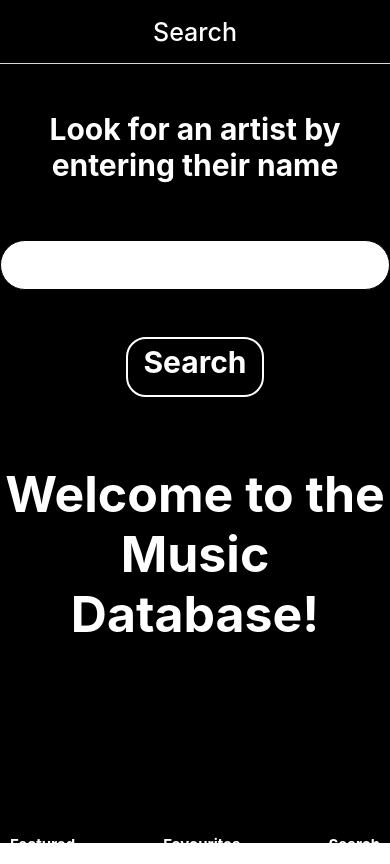
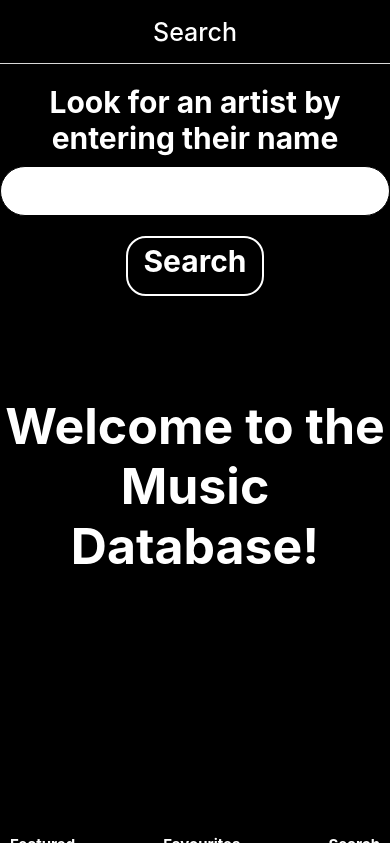
Before and after one commit to CedricVR95/MobileProject2021, a React Native app in the folder MobileProject2021/: screen / in a window 390 px wide. Built offline with nearby package versions, Linux system fonts and the light colour scheme.

Commit message:
Bugfixes

```diff
--- a/MobileProject2021/App.tsx
+++ b/MobileProject2021/App.tsx
@@ -1,18 +1,11 @@
 import * as React from "react";
-import { StatusBar } from "expo-status-bar";
-import { Button, FlatList, StyleSheet, Text, View } from "react-native";
 import SearchArtist from "./components/searchArtist/searchArtist";
 import { Artist, Album } from "./types";
 import axios from "axios";
 import ArtistPage from "./components/ArtistPage/artistPage";
 import Footer from "./components/footer/footer";
-import {
-  NavigationContainer,
-  StackNavigationState,
-  useNavigation,
-} from "@react-navigation/native";
+import {NavigationContainer,} from "@react-navigation/native";
 import { createNativeStackNavigator } from "@react-navigation/native-stack";
-import { Navigation } from "react-native-navigation";
 import AlbumPage from "./components/albumPage/albumPage";
 import { useState } from "react";
 import TracksPage from "./components/tracksPage/tracksPage";
@@ -21,25 +14,16 @@ import FeaturedPage from "./components/featuredPage/featuredPage";
 import AsyncStorage from "@react-native-async-storage/async-storage";
 import { SafeAreaProvider } from "react-native-safe-area-context";
 
+//--- STACK NAVIGATOR ---
 const Stack = createNativeStackNavigator();
-
-// options={{title: 'Search', headerLeft: () => (<Button title="Left" onPress={() => navigation.navigate.goBack()}></Button>)}}
 
 //--- STRINGS FOR DIFFERENT API CALLS ---
 const baseURL = "https://theaudiodb.com/api/v1/json/2";
-// const artistName: string = "nirvana";
 const getArtistInfoByArtistName: string = "/search.php?s=";
-// const getDiscographyByArtistsName: string = "/discography.php?s=";
-// const getArtistInfoByArtistId: string = "/artist.php?i=";
 const getAllAlbumInfoByArtistId: string = "/album.php?i=";
-const getAlbumInfoByAlbumId: string = "/album.php?m=";
-const getAllTrackInfoByAlbumId: string = "/track.php?m=";
-const getTrackInfoByTrackId: string = "/track.php?h=";
-const getAllMusicVideosByArtistId: string = "/mvid.php?i=";
 
 export default function App() {
-  //--- STATES ---
-  const [artistName, setArtistName] = useState<string>("artist");
+  const[artistName, setArtistName] = useState<string>('');
   const [artistId, setArtistId] = useState<string>("");
   const [artistData, setArtistData] = useState<Artist>({});
   const [albumData, setAlbumData] = useState<Album[]>([]);
@@ -51,8 +35,9 @@ export default function App() {
       method: "get",
       url: baseURL + getArtistInfoByArtistName + artistName,
     });
-    setArtistData(artistDataByName.data.artists[0]);
-    setArtistId(artistDataByName.data.artists[0].idArtist.toString());
+    await setArtistId(artistDataByName.data.artists[0].idArtist!.toString());
+    await setArtistData(artistDataByName.data.artists[0]);
+    return artistDataByName.data.artists[0];;
   };
 
   const getAlbumInfoByArtistId = async (id: string) => {
@@ -68,10 +53,6 @@ export default function App() {
   return (
     <SafeAreaProvider>
       <NavigationContainer>
-        {/* <View style={styles.container}>
-        <StatusBar style="auto" hidden={true} />
-        <SearchArtist setState={setArtistName} state={artistName} getData={getArtistDataByName}></SearchArtist>
-  */}
         <Stack.Navigator
           initialRouteName="Search"
           screenOptions={{
@@ -79,20 +60,21 @@ export default function App() {
             headerTintColor: "white",
             headerTitleStyle: { fontSize: 25 },
             headerTitleAlign: 'center',
-
           }}
         >
           <Stack.Screen name="Search">
             {(props) => (
               <SearchArtist
                 {...props}
-                setState={setArtistName}
-                state={artistName}
+                setName={setArtistName}
+                nameState={artistName}
                 getData={getArtistDataByName}
+                artistState={artistData}
+                setArtistState={setArtistData}
               />
             )}
           </Stack.Screen>
-          <Stack.Screen name={"Info about " + artistName}>
+          <Stack.Screen name={"Info about " + artistData.strArtist}>
             {(props) => (
               <ArtistPage
                 {...props}
@@ -102,7 +84,7 @@ export default function App() {
               />
             )}
           </Stack.Screen>
-          <Stack.Screen name={"Albums by " + artistName}>
+          <Stack.Screen name={"Albums by " + artistData.strArtist}>
             {(props) => (
               <AlbumPage
                 {...props}
@@ -121,7 +103,6 @@ export default function App() {
             {(props) => (
               <FeaturedPage
                 {...props}
-                setName={setArtistName}
                 setArtist={setArtistData}
                 setId={setArtistId}
               />
@@ -133,17 +114,3 @@ export default function App() {
     </SafeAreaProvider>
   );
 }
-
-const styles = StyleSheet.create({
-  container: {
-    flex: 1,
-    backgroundColor: "lightgrey",
-    alignItems: "center",
-    justifyContent: "space-around",
-  },
-  list: {
-    padding: 20,
-    margin: 10,
-    backgroundColor: "#bbb",
-  },
-});
--- a/MobileProject2021/components/ArtistPage/artistPage.tsx
+++ b/MobileProject2021/components/ArtistPage/artistPage.tsx
@@ -71,7 +71,7 @@ const ArtistPage = ({
 
             <View style={styles.info}>
               <Text style={styles.infoString}>Label: </Text>
-              <Text style={styles.infoString}>{artist.strLabel}</Text>
+              <Text style={styles.infoString}>{artist.strLabel? artist.strLabel : 'unavailable'}</Text>
             </View>
           </View>
 
@@ -118,7 +118,7 @@ const styles = StyleSheet.create({
     color: "white",
     textAlign: "center",
     fontWeight: "bold",
-    fontSize: 30,
+    fontSize: 20,
   },
   descriptionTitle: {
     color: "white",
@@ -143,7 +143,8 @@ const styles = StyleSheet.create({
     paddingLeft: 25,
     paddingRight: 25,
     marginTop: 20,
-    fontSize: 25,
+    textAlign:'center',
+    fontSize: 20,
   },
   infoContainer: {
     alignItems:'stretch'
--- a/MobileProject2021/components/albumPage/albumPage.tsx
+++ b/MobileProject2021/components/albumPage/albumPage.tsx
@@ -17,10 +17,6 @@ interface AlbumProps {
   navigation: any;
   albumData: Album[];
   setName: any;
-}
-
-interface navProp {
-  album: Album;
 }
 
 //--- STRINGS FOR API CALL ---
@@ -43,7 +39,6 @@ const AlbumPage = ({ navigation, albumData, setName }: AlbumProps) => {
   const handlePress = async (albumId: number) => {
     try {
       let trackData = await getTracks(albumId);
-      // console.log(trackData);
       setName(trackData[0].strAlbum);
       navigation.navigate(
         trackData[0].strAlbum,
--- a/MobileProject2021/components/featuredPage/featuredPage.tsx
+++ b/MobileProject2021/components/featuredPage/featuredPage.tsx
@@ -1,29 +1,24 @@
-import axios from "axios";
 import React, { useEffect, useState } from "react";
 import { View, Text, TouchableOpacity, StyleSheet, Image } from "react-native";
 import { Artist } from "../../types";
 import { featuredArtists } from "../featuredArtists/featured";
-import { SafeAreaProvider } from "react-native-safe-area-context";
 
 interface FeaturedProps {
   navigation: any;
   setArtist: any;
-  setName: any;
   setId: any;
 }
 
 const FeaturedPage = ({
   navigation,
-  setName,
   setArtist,
-  setId,
+  setId
 }: FeaturedProps) => {
   const [pressedFeatured, setPressedFeatured] = useState<Artist>({
     idArtist: undefined,
   });
 
   const handlePress = async (artist: Artist) => {
-    await setName(artist.strArtist?.trim());
     await setArtist(artist);
     await setId(artist.idArtist);
     navigation.navigate("Info about " + artist.strArtist);
--- a/MobileProject2021/components/searchArtist/searchArtist.tsx
+++ b/MobileProject2021/components/searchArtist/searchArtist.tsx
@@ -1,43 +1,42 @@
-import axios from "axios";
 import * as React from "react";
 import {
   View,
   Text,
   TextInput,
-  NativeSyntheticEvent,
-  TextInputChangeEventData,
   TouchableOpacity,
   StyleSheet,
-  Button,
   Alert,
+  ScrollView
 } from "react-native";
-import { Artist } from "../../types";
-import { NavigationContainer } from "@react-navigation/native";
-import { createNativeStackNavigator } from "@react-navigation/native-stack";
-import { Navigation } from "react-native-navigation";
+import {Artist} from '../../types'
 interface SearchArtistProps {
-  setState: any;
-  state: string;
+  navigation:any;
+  setName: any;
+  nameState: string;
   getData: any;
-  /*ASK FOR TYPES*/
+  artistState:Artist;
+  setArtistState:any;
 }
 
-const SearchArtist = ({ navigation, setState, state, getData }: any) => {
+const SearchArtist = ({ navigation, setName, nameState, getData,artistState, setArtistState}: SearchArtistProps) => {
   const handleChange = (e: string) => {
-    setState(e.trim());
+    setName(e.trimEnd());
   };
 
   const handleSubmit = async () => {
     try {
-      await getData(state);
-      navigation.navigate("Info about " + state);
+      const data = await getData(nameState);
+      // await setArtistState(data);
+      navigation.navigate("Info about " + data.strArtist);
     } catch (e: any) {
       Alert.alert("artist not found");
     }
   };
 
   return (
-    <View style={styles.container}>
+    <ScrollView style={styles.outerContainer}>
+    <View style={styles.innerContainer}>
+
       <View style={styles.search}>
         <Text style={styles.cta}>
           Look for an artist by entering their name
@@ -53,24 +52,26 @@ const SearchArtist = ({ navigation, setState, state, getData }: any) => {
       </View>
 
       <Text style={styles.welcome}>Welcome to the Music Database!</Text>
+
     </View>
+    </ScrollView>
   );
 };
 
 const styles = StyleSheet.create({
-  container: {
+  outerContainer:{
+    backgroundColor:'black'
+  },
+  innerContainer: {
     flex: 1,
-    alignItems: "stretch",
-    backgroundColor: "black",
-    justifyContent: "space-between",
+    justifyContent:'center'
   },
   welcome: {
     color: "white",
     textAlign: "center",
     fontWeight: "bold",
     fontSize: 50,
-    flex: 1,
-    marginTop: 20,
+    marginTop: 100,
   },
   cta: {
     textAlign: "center",
@@ -78,13 +79,13 @@ const styles = StyleSheet.create({
     fontSize: 30,
     color: "white",
     marginBottom: 10,
-    // flex: 1,
+    marginTop:20,
   },
   button: {
     alignSelf: "center",
     borderColor:'white',
     borderWidth:2,
-    borderRadius:20
+    borderRadius:20,
   },
   buttonText: {
     fontWeight: "bold",
@@ -103,11 +104,11 @@ const styles = StyleSheet.create({
     textAlign: "center",
     borderRadius: 50,
     height: 50,
-    fontSize: 30,
+    fontSize: 20,
+    marginBottom:20
   },
   search: {
-    flex: 1,
-    justifyContent: "space-evenly",
+    // justifyContent: "space-evenly",
   },
 });
 
```
